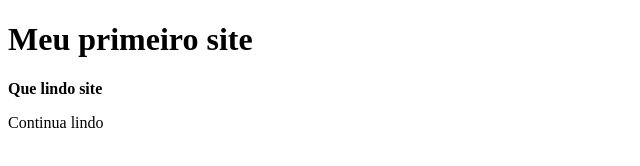
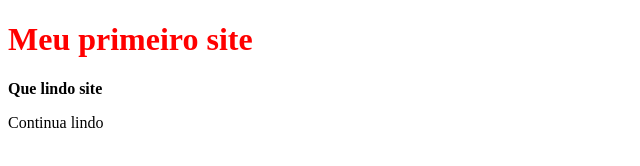
Before and after one commit to raulbborba19/primeiroprojetohtml, a plain HTML site: page index.html in a window 1280 px wide. Shown: the whole page, without its empty margins (0-640 px from the left). Drawn offline with Linux system fonts and the light colour scheme.

Commit message:
Update index.html

```diff
--- a/index.html
+++ b/index.html
@@ -6,7 +6,7 @@
     <title>Document</title>
 </head>
 <body>
-    <h1 style="color red;">Meu primeiro site</h1>
+    <h1 style="color: red;">Meu primeiro site</h1>
     <p><strong>Que lindo site</strong></p>
     <p>Continua lindo</p>
 </body>
```
